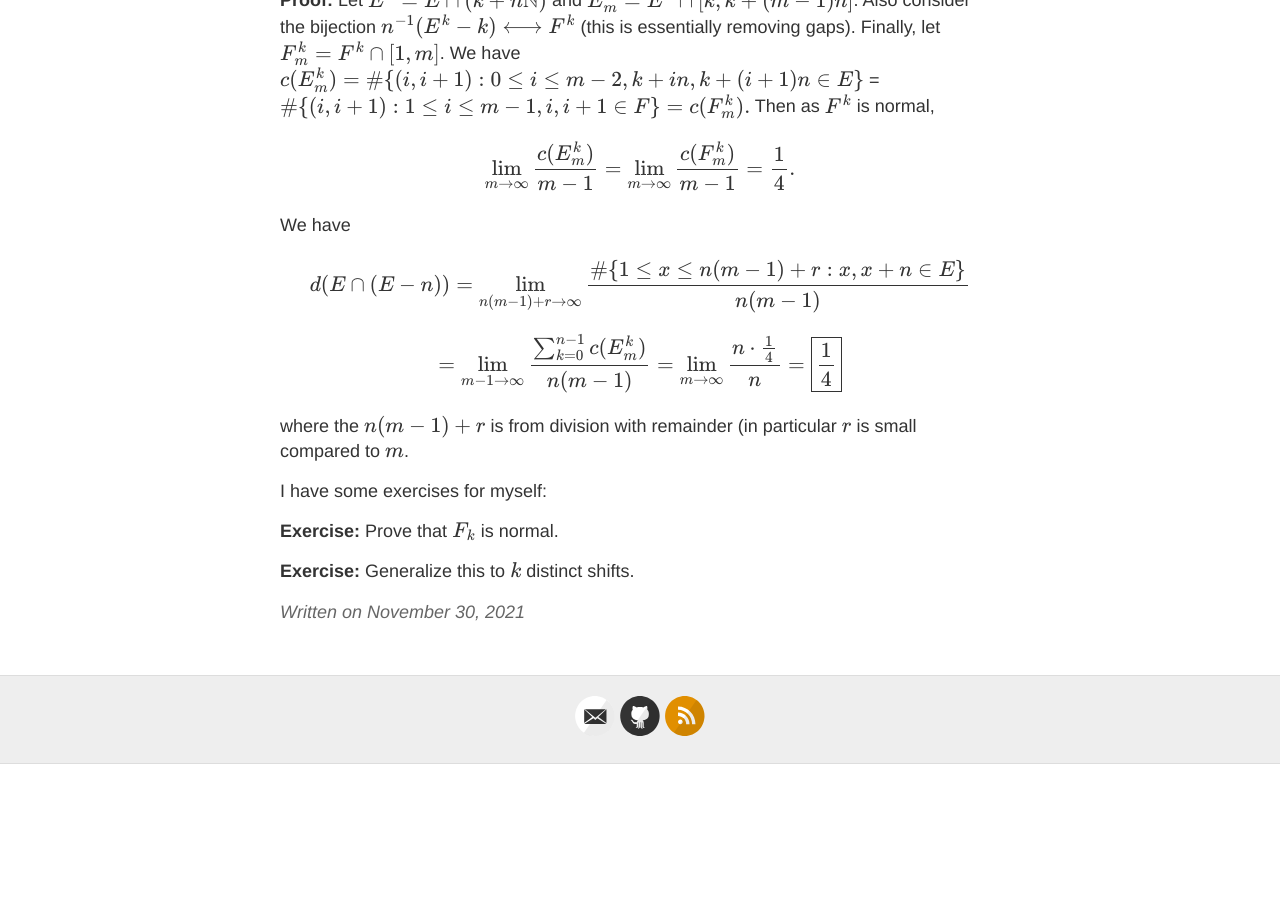
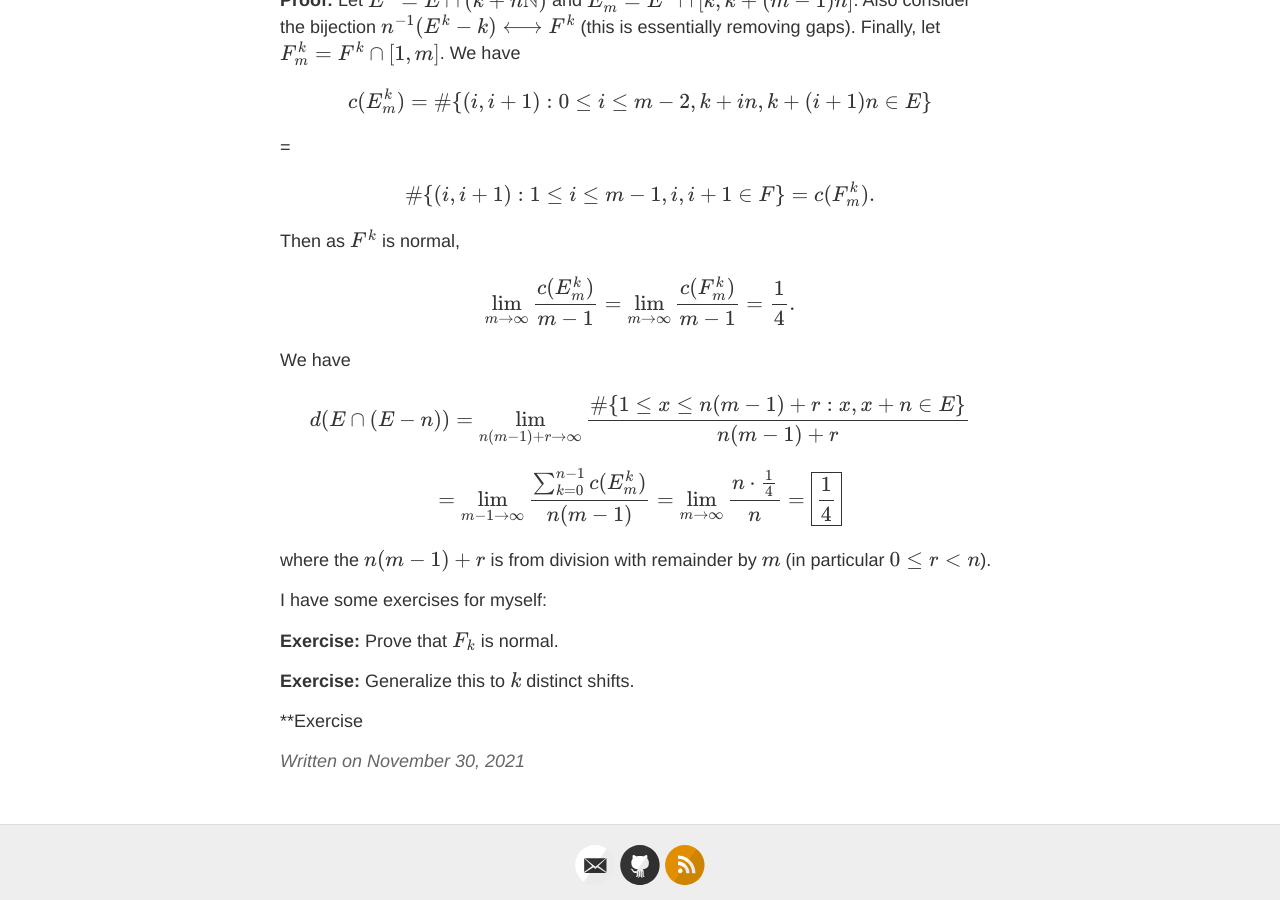
Before and after one commit to JetChung/JetChung.github.io, a Jekyll site: the page built from _posts/2020-11-29-normal-sets.md, in a window 1280 px wide and 900 px high, scrolled down 663 px. Built offline with Jekyll 4.4.1, drawn with Linux system fonts in a browser that asks for light colours; before the commit the page ends 1427 px from its top, so only the background shows below that.

Commit message:
Update 2020-11-29-normal-sets.md

```diff
--- a/_posts/2020-11-29-normal-sets.md
+++ b/_posts/2020-11-29-normal-sets.md
@@ -18,15 +18,17 @@ We expect \\(E\\) and \\(E-n\\) to behave independently:
 If we take some normal subset \\(E \subset \mathbb{N}\\), then \\(d(E \cap (E-n) = \frac{1}{4}\\)).
 
 **Proof:** Let \\(E^k = E \cap (k + n\mathbb{N})\\) and \\(E_m^k = E^k \cap [k, k+(m-1)n]\\). Also consider the bijection \\(n^{-1}(E^k - k) \longleftrightarrow F^k\\) (this is essentially removing gaps). Finally, let \\(F^k_m = F^k \cap [1, m]\\). We have
-\\(c(E_m^k) = \\#\\{(i, i+1) : 0 \leq i \leq m-2, k+in, k + (i+1)n \in E\\}\\) = \\(\\#\\{(i, i+1) : 1 \leq i \leq m-1, i, i + 1 \in F\\} = c(F_m^k).\\)
+\\[c(E_m^k) = \\#\\{(i, i+1) : 0 \leq i \leq m-2, k+in, k + (i+1)n \in E\\}\\] = \\[\\#\\{(i, i+1) : 1 \leq i \leq m-1, i, i + 1 \in F\\} = c(F_m^k).\\]
 Then as \\(F^k\\) is normal,
 \\[\lim_{m\to \infty}\frac{c(E_m^k)}{m-1} = \lim_{m\to \infty}\frac{c(F_m^k)}{m-1}= \frac{1}{4}.\\]
 We have
-\\[d(E \cap (E-n)) = \lim_{n(m-1) + r \to \infty}\frac{\\#\\{1 \leq x \leq n(m-1) + r : x, x+n \in E\\}}{n(m-1)}\\] \\[= \lim_{m-1 \to \infty}\frac{\sum_{k=0}^{n-1}c(E_m^k)}{n(m-1)} = \lim_{m \to \infty}\frac{n\cdot\frac{1}{4}}{n} = \boxed{\frac{1}{4}}\\]
-where the \\(n(m-1) + r\\) is from division with remainder (in particular \\(r\\) is small compared to \\(m\\).
+\\[d(E \cap (E-n)) = \lim_{n(m-1) + r \to \infty}\frac{\\#\\{1 \leq x \leq n(m-1) + r : x, x+n \in E\\}}{n(m-1)+r}\\] \\[= \lim_{m-1 \to \infty}\frac{\sum_{k=0}^{n-1}c(E_m^k)}{n(m-1)} = \lim_{m \to \infty}\frac{n\cdot\frac{1}{4}}{n} = \boxed{\frac{1}{4}}\\]
+where the \\(n(m-1) + r\\) is from division with remainder by \\(m\\) (in particular \\(0 \leq r < n\\)).
 
 I have some exercises for myself:
 
 **Exercise:** Prove that \\(F_k\\) is normal.
 
 **Exercise:** Generalize this to \\(k\\) distinct shifts.
+
+**Exercise
```
